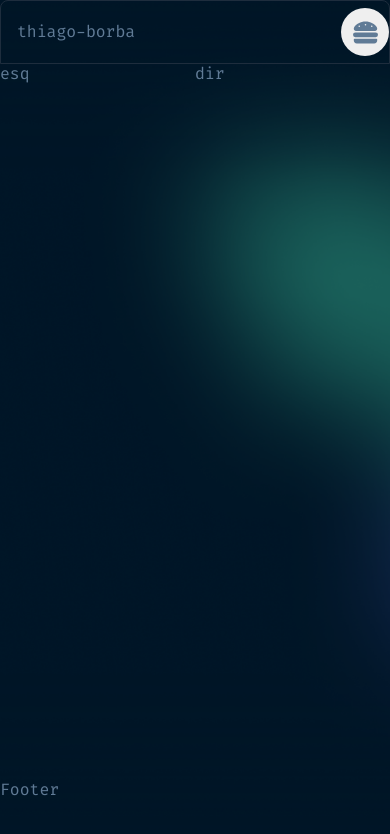
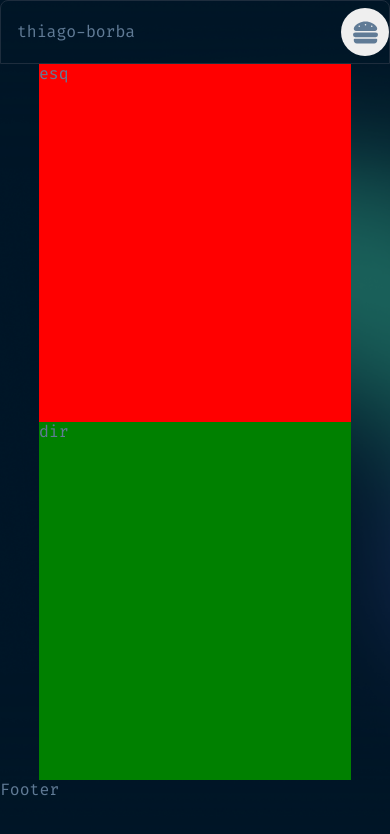
Before and after one commit to thiagoborba/portifolio-front, a Next.js app: page / in a window 390 px wide. Shown: the top 834 px of the page. Built offline with nearby package versions, Linux system fonts and the light colour scheme.

Commit message:
feat: Cria responsividade da tela hello

```diff
--- a/src/app/styles.scss
+++ b/src/app/styles.scss
@@ -3,15 +3,26 @@
 .hello-container {
   display: flex;
   flex-direction: row;
+  justify-content: center;
+  align-items: center;
   width: 100%;
 
   .esq {
-    width: 100%;
-    height: 100%;
+    background-color: red;
+    width: 80%;
+    max-width: 600px;
+    height: 475px;
   }
 
   .dir {
-    width: 100%;
-    height: 100%;
+    background-color: green;
+    width: 80%;
+    max-width: 600px;
+    height: 475px;
+  }
+
+  @media screen and (max-width: variables.$responsiveMd) {
+    display: flex;
+    flex-direction: column;
   }
 }
```
Also changed, not shown: 1 other file (tests, documents, lock files or other folders).
